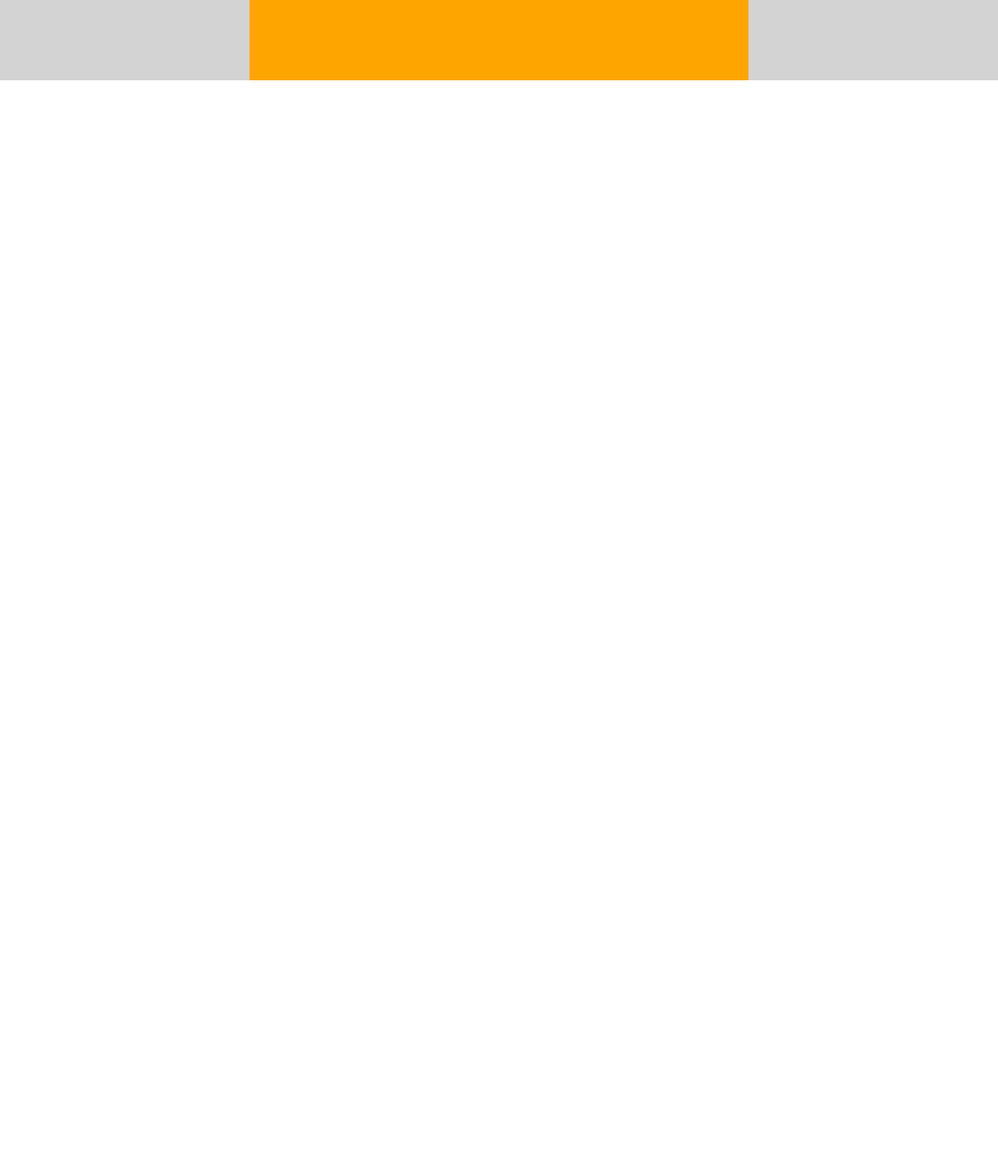
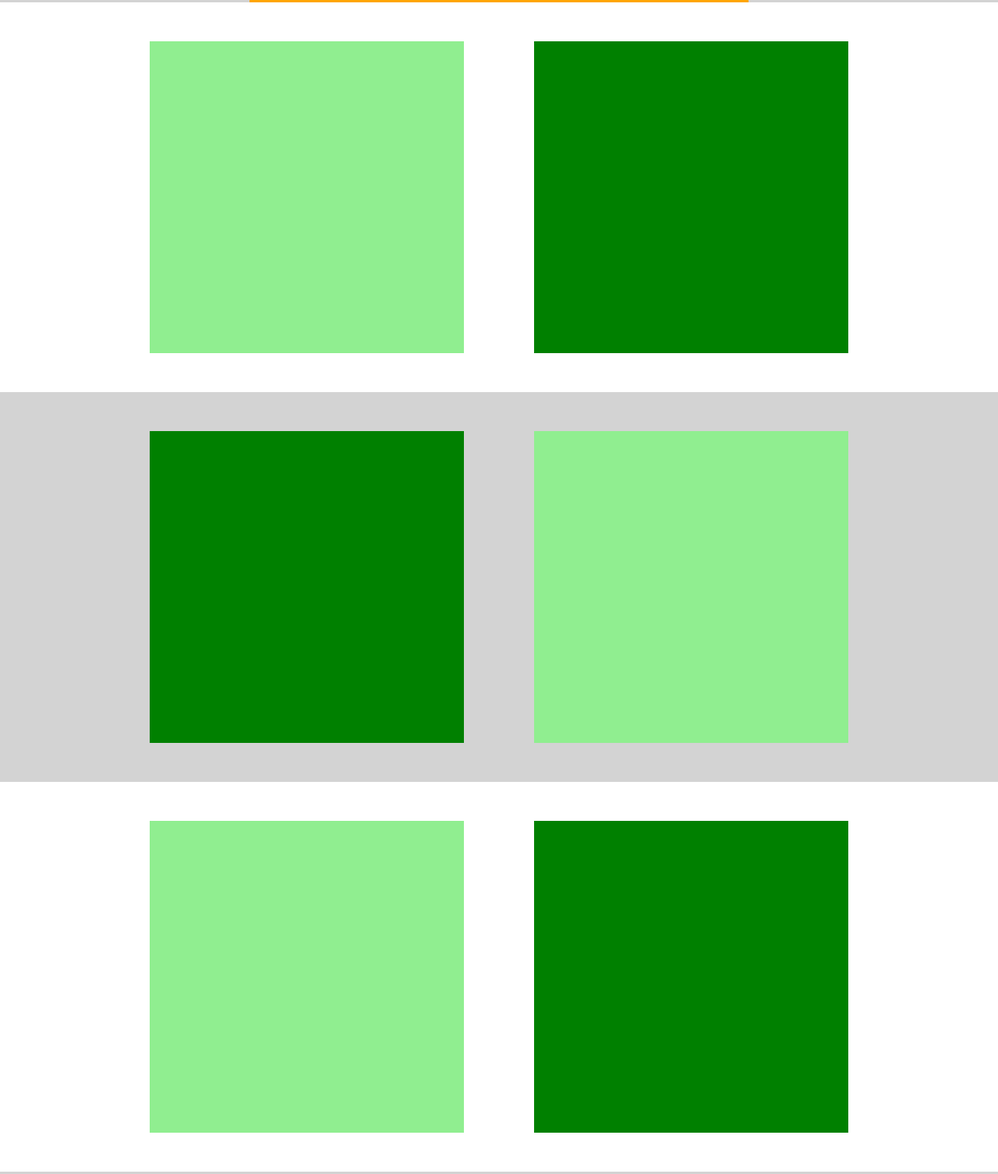
Before and after one commit to marcoaufiero/htmlcss-struttura-discord, a plain HTML site: page index.html in a window 1280 px wide. Shown: the part 597-2103 px from the top of the page at 78% size. Before the commit the page ends 800 px from the top, so only its background shows below. Drawn offline with Linux system fonts and the light colour scheme.

Commit message:
main added

```diff
--- a/assets/css/style.css
+++ b/assets/css/style.css
@@ -6,18 +6,22 @@
 
 header{
     background-color: lightgrey;
-    height: 700px;
+    height: 600px;
 }
 
 .flex{
     display: flex;
 }
 
+.container{
+    width: 70%;
+    margin: auto;
+}
+
 nav{
     width: 70%;
     height: 100px;
     background-color: lightcoral;
-    margin: auto;
     justify-content: space-between;
 }
 
@@ -43,6 +47,38 @@ nav > .btn{
 .banner{
     width: 50%;
     margin: auto;
-    height: 600px;
+    height: 500px;
     background-color: orange;
 }
+
+.short-section{
+    height: 500px;
+}
+
+.long-section{
+    height: 1300px;
+}
+
+section:nth-child(even){
+    background-color: lightgrey;
+}
+
+section > div{
+    justify-content: space-between;
+}
+
+.img{
+    height: 400px;
+    flex-basis: 45%;
+    background-color: lightgreen;
+}
+
+.text{
+    height: 400px;
+    flex-basis: 45%;
+    background-color: green;
+}
+
+.padding{
+    padding: 50px 0;
+}
--- a/index.html
+++ b/index.html
@@ -10,7 +10,7 @@
 <body>
 
     <header>
-        <nav class="flex">
+        <nav class="flex container">
             <div id="discord-logo"></div>
             <div class="nav-info"></div>
             <div class="btn"></div>
@@ -23,6 +23,37 @@
         </div>
     </header>
 
+    <main>
+        <section class="short-section">
+            <div class="padding container flex">
+                <div class="img"></div>
+                <div class="text"></div>
+            </div>
+        </section>
+
+        <section class="short-section">
+            <div class="padding  container flex">
+                <div class="text"></div>
+                <div class="img"></div>
+            </div>
+        </section>
+
+        <section class="short-section">
+            <div class="padding container flex">
+                <div class="img"></div>
+                <div class="text"></div>
+            </div>
+        </section>
+
+        <section class="long-section">
+            <div class="padding container">
+                <div class="text"></div>
+                <div class="img"></div>
+                <div class="text"></div>
+            </div>
+        </section>
+    </main>
+
 
 
 </body>
```
